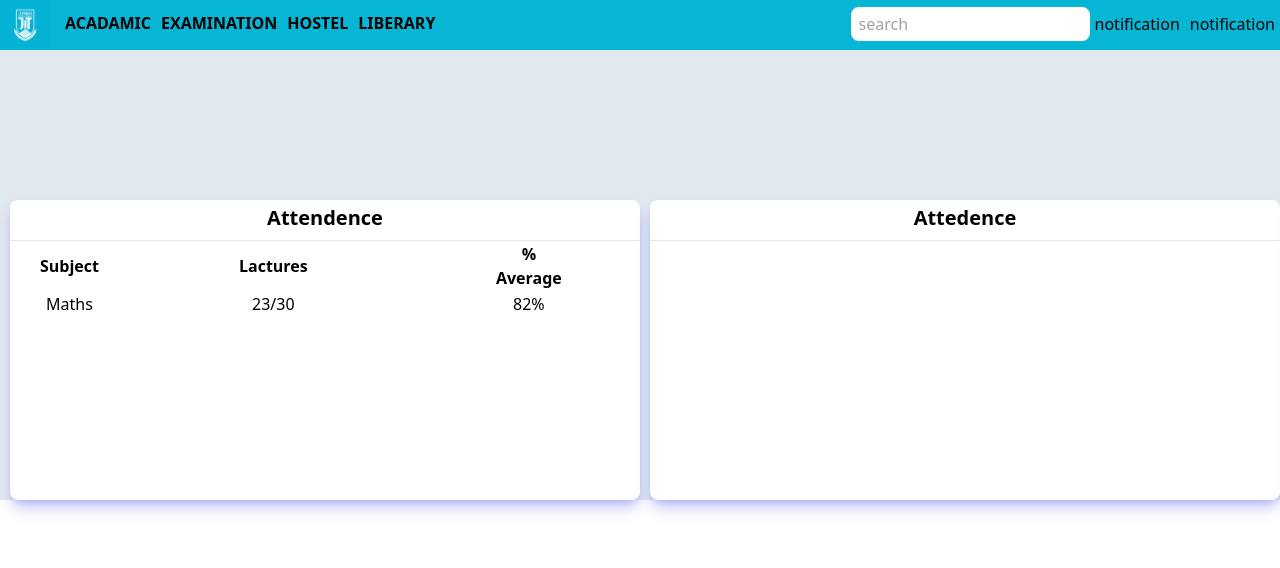
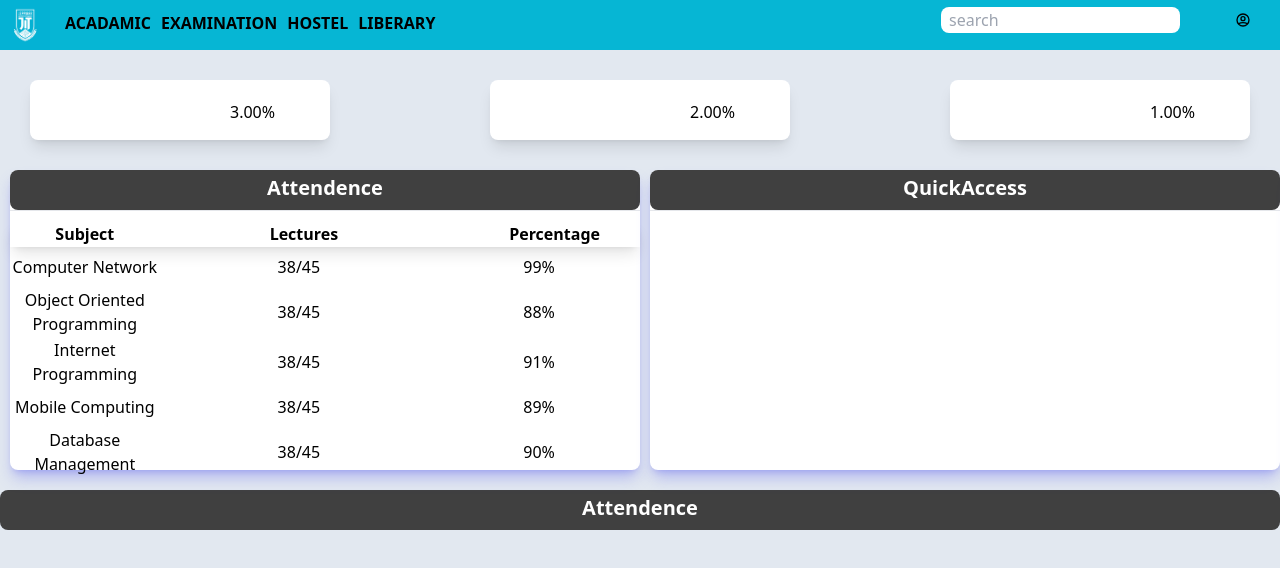
Before and after one commit to ShreeHariesh29/college-network-system-, a React (Create React App) app in the folder student_management/: page /home in a window 1280 px wide. Shown: the top 568 px of the page. Built offline with nearby package versions, Linux system fonts and the light colour scheme.

Commit message:
timetable

```diff
--- a/student_management/package.json
+++ b/student_management/package.json
@@ -9,8 +9,10 @@
     "@testing-library/user-event": "^13.5.0",
     "react": "^18.2.0",
     "react-dom": "^18.2.0",
+    "react-icons": "^4.8.0",
     "react-router-dom": "^6.11.1",
     "react-scripts": "5.0.1",
+    "react-table": "^7.8.0",
     "web-vitals": "^2.1.4"
   },
   "scripts": {
--- a/student_management/src/components/HomeComponents/Attendance.jsx
+++ b/student_management/src/components/HomeComponents/Attendance.jsx
@@ -2,8 +2,8 @@ import React from 'react'
 import Table from './Table'
 function Attendance() {
   return (
-    <div className='ml-[10px] h-[300px] border-black w-[630px] shadow-lg shadow-indigo-500/40 mt-[150px] bg-white rounded-lg'>
-        <div className='text-center h-[40px] font-semibold text-xl pt-[4px]'>
+    <div className='ml-[10px] h-[300px] border-black w-[630px] shadow-lg shadow-indigo-500/40 mt-[30px] bg-white rounded-lg'>
+        <div className='text-center h-[40px] font-semibold text-xl pt-[4px] bg-neutral-700 text-white rounded-lg '>
             Attendence
         </div>
         <hr />
--- a/student_management/src/components/HomeComponents/Navbar.jsx
+++ b/student_management/src/components/HomeComponents/Navbar.jsx
@@ -1,5 +1,7 @@
 import React from 'react'
-import { Link } from "react-router-dom";
+import { HiOutlineUserCircle } from "react-icons/hi";
+
+
 
 function Navbar() {
   return (
@@ -21,8 +23,8 @@ function Navbar() {
         <div className='pt-[7px]'>
                 <ul className='flex'>
                     <input className='rounded-lg pl-[8px]' placeholder='search' type="text" />
-                    <li className='p-[5px]'> notification</li>
-                    <li className='p-[5px]'> notification</li>
+                    <li className='p-[5px] w-[50px]'></li>
+                    <li className='p-[5px] w-[50px]'> <HiOutlineUserCircle /></li>
                 </ul>
 
             </div>
--- a/student_management/src/components/HomeComponents/Notice.jsx
+++ b/student_management/src/components/HomeComponents/Notice.jsx
@@ -2,9 +2,9 @@ import React from 'react'
 
 function Notice() {
   return (
-    <div className='h-[300px] border-black w-[630px] shadow-lg shadow-indigo-500/40 mt-[150px] bg-white ml-[10px] rounded-lg'>
-        <div className='text-center h-[40px] font-semibold text-xl pt-[4px] '>
-            Attedence
+    <div className='h-[300px] border-black w-[630px] shadow-lg shadow-indigo-500/40 mt-[30px]  bg-white ml-[10px] rounded-lg '>
+        <div className='text-center h-[40px] font-semibold text-xl pt-[4px] bg-neutral-700 text-white rounded-lg '>
+            Notice
         </div>
         <hr />
 
--- a/student_management/src/components/HomeComponents/QuickAccess.jsx
+++ b/student_management/src/components/HomeComponents/QuickAccess.jsx
@@ -2,9 +2,9 @@ import React from 'react'
 
 function QuickAccess() {
   return (
-    <div className='bg-white h-[300px] border-black w-[630px] shadow-lg shadow-indigo-500/40 mt-[150px] ml-[10px] rounded-lg'>
-        <div className='text-center h-[40px] font-semibold text-xl pt-[4px]'>
-            Attedence
+    <div className='bg-white h-[300px] border-black w-[630px] shadow-lg shadow-indigo-500/40 mt-[30px]  ml-[10px] rounded-lg'>
+        <div className='text-center h-[40px] font-semibold text-xl pt-[4px] bg-neutral-700 text-white rounded-lg'>
+            QuickAccess
         </div>
         <hr />
 
--- a/student_management/src/components/HomeComponents/Table.jsx
+++ b/student_management/src/components/HomeComponents/Table.jsx
@@ -1,20 +1,62 @@
 import React from 'react'
 
+
 function Table() {
+
+    const data = [
+        {
+          subject: "Computer Network",
+          lectures: "38/45",
+          percentage: "99%",
+        },
+        {
+            subject: "Object Oriented Programming",
+            lectures: "38/45",
+            percentage: "88%",
+        },
+        {
+            subject: "Internet Programming",
+            lectures: "38/45",
+            percentage: "91%",
+          },
+          {
+            subject: "Mobile Computing",
+            lectures: "38/45",
+            percentage: "89%",
+          },
+          {
+            subject: "Database Management",
+            lectures: "38/45",
+            percentage: "90%",
+          },
+
+      ];
+
+
+
+
   return (
     <div>
-        <table>
-            <tr className='text-center '>
-                <th className='px-[30px]'>Subject</th>
-                <th className='px-[110px]'>Lactures</th>
-                <th className='px-[70px]'>% Average</th>
-            </tr>
-            <tr className='text-center'>
-                <td>Maths</td>
-                <td>23/30</td>
-                <td>82%</td>
-            </tr>
-        </table>
+        <table className='table-auto mt-[10px] ' >
+      <thead >
+        <tr className=' shadow-lg shadow-blue-500/2 '>
+          <th className=''>Subject</th>
+          <th className='pl-[110px]'>Lectures</th>
+          <th className='pl-[170px] pr-[40px] '>Percentage</th>
+        </tr>
+        </thead>
+
+      <tbody>
+        {data.map((item) => (
+          <tr key={item.subject} className='text-center'>
+            <td >{item.subject} </td>
+            <td className='py-2 pl-[100px]  '>{item.lectures}</td>
+            <td className='pl-[100px] '>{item.percentage}</td>
+
+          </tr>
+        ))}
+      </tbody>
+    </table>
     </div>
   )
 }
--- /dev/null
+++ b/student_management/src/components/HomeComponents/TimeTable.jsx
@@ -0,0 +1,13 @@
+import React from 'react'
+
+function TimeTable() {
+  return (
+    <div className=' h-[440px]'>
+        <div className='text-center h-[40px] font-semibold text-xl pt-[4px] bg-neutral-700 text-white rounded-lg mt-[20px] '>
+            Attendence
+        </div>
+    </div>
+  )
+}
+
+export default TimeTable
--- a/student_management/src/components/HomeComponents/TopAnnouncement.jsx
+++ b/student_management/src/components/HomeComponents/TopAnnouncement.jsx
@@ -0,0 +1,12 @@
+import React from 'react'
+
+function TopAnnouncement() {
+  return (
+    <div className='h-[60px] w-[300px] shadow-lg bg-white rounded-lg mt-[30px] mr-[20px]'>
+      <h1 className='pt-5 pl-[200px]'>3.00%</h1>
+
+    </div>
+  )
+}
+
+export default TopAnnouncement
--- a/student_management/src/components/HomeComponents/TopAssingment.jsx
+++ b/student_management/src/components/HomeComponents/TopAssingment.jsx
@@ -0,0 +1,11 @@
+import React from 'react'
+
+function TopAssingment() {
+  return (
+    <div className='h-[60px] w-[300px] shadow-lg bg-white  rounded-lg mt-[30px] '>
+    <h1 className='pt-5 pl-[200px]'>2.00%</h1>
+  </div>
+  )
+}
+
+export default TopAssingment
--- a/student_management/src/components/HomeComponents/TopAttendance.jsx
+++ b/student_management/src/components/HomeComponents/TopAttendance.jsx
@@ -0,0 +1,11 @@
+import React from 'react'
+
+function TopAttendance() {
+  return (
+    <div className='h-[60px] w-[300px] shadow-lg bg-white  rounded-lg mt-[30px] ml-[20px]'>
+      <h1 className='pt-5 pl-[200px]'>1.00%</h1>
+    </div>
+  )
+}
+
+export default TopAttendance
--- a/student_management/src/pages/Home.jsx
+++ b/student_management/src/pages/Home.jsx
@@ -3,16 +3,26 @@ import Navbar from '../components/HomeComponents/Navbar'
 import Attendance from '../components/HomeComponents/Attendance'
 import QuickAccess from '../components/HomeComponents/QuickAccess'
 import Notice from '../components/HomeComponents/Notice.jsx'
+import TopAnnouncement from '../components/HomeComponents/TopAnnouncement'
+import TopAssingment from '../components/HomeComponents/TopAssingment'
+import TopAttendance from '../components/HomeComponents/TopAttendance'
+import TimeTable from '../components/HomeComponents/TimeTable'
 
 function Home() {
   return (
     <div>
         <div><Navbar /></div>
-        <div className='flex'>
+        <div className='flex justify-between ml-[30px] mr-[30px] '>
+          <TopAnnouncement />
+          <TopAssingment />
+          <TopAttendance />
+        </div>
+        <div className='flex pr-[10px]'>
         <div><Attendance /></div>
         <div><QuickAccess /></div>
         <div><Notice /></div>
         </div>
+        <div><TimeTable /></div>
 
     </div>
 
```
Also changed, not shown: 1 other file (tests, documents, lock files or other folders).
